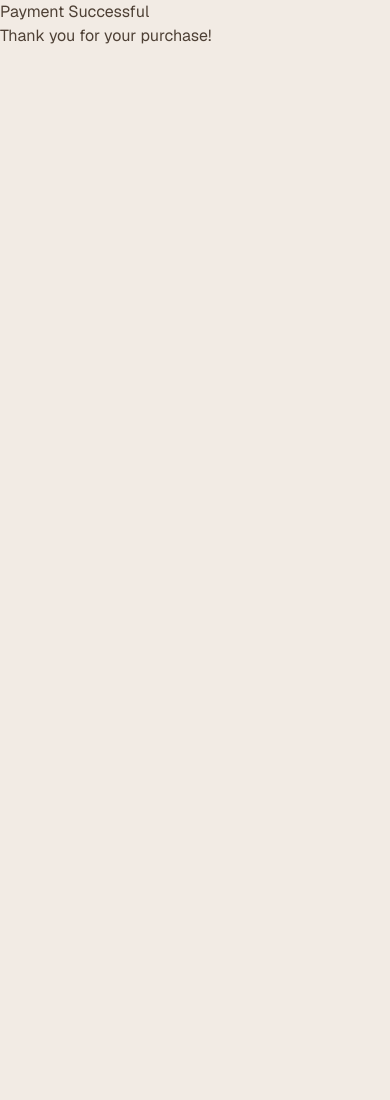
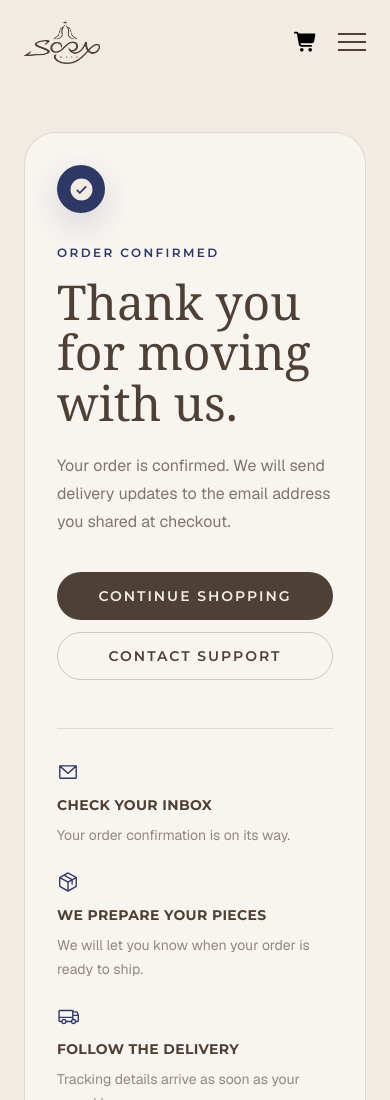
Before and after one commit to HrishavSaha/sora, a Next.js app: page /success in a window 390 px wide. Shown: the top 1100 px of the page. Before the commit the page ends 844 px from the top, so only its background shows below. Built offline with nearby package versions, Linux system fonts and the light colour scheme.

Commit message:
feat: implement success page with order confirmation and dynamic order status update

```diff
--- a/app/api/checkout-sessions/route.ts
+++ b/app/api/checkout-sessions/route.ts
@@ -1,18 +1,9 @@
-import Stripe from "stripe";
 import { NextResponse } from "next/server";
 import { parseCheckoutSessionRequest } from "@/lib/checkout";
 import { getActiveProductsByIds } from "@/lib/products";
 import { createServiceClient } from "@/lib/supabase/server";
 import { getShippingFee } from "@/lib/pricing";
-
-function createStripeClient() {
-	const secretKey = process.env.STRIPE_SECRET_KEY;
-	if (!secretKey) {
-		throw new Error("Missing STRIPE_SECRET_KEY environment variable");
-	}
-
-	return new Stripe(secretKey);
-}
+import { createStripeClient } from "@/lib/stripe";
 
 export async function POST(request: Request) {
 	const checkout = parseCheckoutSessionRequest(await request.json().catch(() => null));
--- a/app/success/page.tsx
+++ b/app/success/page.tsx
@@ -1,9 +1,129 @@
-export default function Success() {
+import type { Metadata } from "next";
+import Image from "next/image";
+import Link from "next/link";
+import { CheckCircle, EnvelopeSimple, Package, Truck } from "@phosphor-icons/react/dist/ssr";
+import Footer from "@/components/footer";
+import Navbar from "@/components/navbar";
+import { createStripeClient } from "@/lib/stripe";
+import { createServiceClient } from "@/lib/supabase/server";
 
-  return (
-    <div>
-      <h1>Payment Successful</h1>
-      <p>Thank you for your purchase!</p>
-    </div>
-  );
+export const metadata: Metadata = {
+	title: "Order Confirmed",
+	description: "Your Sora Wear order has been confirmed.",
+};
+
+const nextSteps = [
+	{
+		icon: EnvelopeSimple,
+		title: "Check your inbox",
+		body: "Your order confirmation is on its way.",
+	},
+	{
+		icon: Package,
+		title: "We prepare your pieces",
+		body: "We will let you know when your order is ready to ship.",
+	},
+	{
+		icon: Truck,
+		title: "Follow the delivery",
+		body: "Tracking details arrive as soon as your parcel leaves us.",
+	},
+] as const;
+
+async function markOrderCompleted(sessionId: string | undefined) {
+	if (!sessionId?.startsWith("cs_")) return;
+
+	const session = await createStripeClient().checkout.sessions.retrieve(sessionId);
+	if (session.payment_status !== "paid") return;
+
+	const supabase = createServiceClient();
+	const { error } = await supabase
+		.from("orders")
+		.update({ status: "completed", updated_at: new Date().toISOString() })
+		.eq("stripe_order_id", session.id)
+		.eq("status", "pending");
+
+	if (error) {
+		throw new Error(`Failed to mark order as completed: ${error.message}`);
+	}
 }
+
+export default async function SuccessPage({
+	searchParams,
+}: {
+	searchParams: Promise<{ session_id?: string | string[] }>;
+}) {
+	const { session_id: sessionId } = await searchParams;
+	await markOrderCompleted(typeof sessionId === "string" ? sessionId : undefined);
+
+	return (
+		<div className="flex min-h-[100dvh] flex-col bg-secondary text-primary">
+			<Navbar variant="solid" />
+
+			<main className="flex flex-1 items-center px-6 py-12 md:px-12 md:py-16 lg:py-20">
+				<section className="mx-auto grid w-full max-w-6xl overflow-hidden rounded-[2rem] border border-primary/15 bg-white/45 lg:grid-cols-[1.05fr_0.95fr]">
+					<div className="flex flex-col justify-between p-8 sm:p-12 lg:p-16">
+						<div>
+							<div className="flex h-12 w-12 items-center justify-center rounded-full bg-accent text-secondary shadow-[0_12px_32px_rgba(45,56,100,0.16)]">
+								<CheckCircle aria-hidden="true" size={27} weight="fill" />
+							</div>
+
+							<p className="mt-8 font-montserrat text-xs font-semibold uppercase tracking-[0.2em] text-accent">
+								Order confirmed
+							</p>
+							<h1 className="mt-4 max-w-lg font-serif text-5xl leading-[1.05] text-primary sm:text-6xl lg:text-7xl">
+								Thank you for moving with us.
+							</h1>
+							<p className="mt-6 max-w-md text-base leading-7 text-primary/70 sm:text-lg">
+								Your order is confirmed. We will send delivery updates to the email address you shared at checkout.
+							</p>
+
+							<div className="mt-9 flex flex-col gap-3 sm:flex-row">
+								<Link
+									href="/shop"
+									className="inline-flex min-h-12 items-center justify-center rounded-full bg-primary px-7 font-montserrat text-sm font-semibold uppercase tracking-[0.14em] text-secondary transition-transform duration-300 hover:-translate-y-0.5 active:translate-y-0 active:scale-[0.98] focus-visible:outline-none focus-visible:ring-2 focus-visible:ring-accent focus-visible:ring-offset-2 focus-visible:ring-offset-secondary"
+								>
+									Continue shopping
+								</Link>
+								<Link
+									href="/contact"
+									className="inline-flex min-h-12 items-center justify-center rounded-full border border-primary/25 px-7 font-montserrat text-sm font-semibold uppercase tracking-[0.14em] text-primary transition-colors duration-300 hover:border-primary hover:bg-primary/5 active:scale-[0.98] focus-visible:outline-none focus-visible:ring-2 focus-visible:ring-accent focus-visible:ring-offset-2 focus-visible:ring-offset-secondary"
+								>
+									Contact support
+								</Link>
+							</div>
+						</div>
+
+						<div className="mt-12 grid gap-6 border-t border-primary/15 pt-8 sm:grid-cols-3 lg:mt-16 lg:gap-5">
+							{nextSteps.map(({ icon: Icon, title, body }) => (
+								<div key={title}>
+									<Icon aria-hidden="true" size={22} weight="regular" className="text-accent" />
+									<h2 className="mt-3 font-montserrat text-sm font-bold uppercase tracking-wide text-primary">{title}</h2>
+									<p className="mt-2 text-sm leading-6 text-primary/60">{body}</p>
+								</div>
+							))}
+						</div>
+					</div>
+
+					<div className="relative min-h-[27rem] bg-primary sm:min-h-[34rem] lg:min-h-full">
+						<Image
+							src="/images/success-yoga.png"
+							alt="Person in navy Sora activewear resting after yoga"
+							fill
+							priority
+							sizes="(min-width: 1024px) 45vw, 100vw"
+							className="object-cover object-[58%_center]"
+						/>
+						<div className="absolute inset-x-0 bottom-0 bg-gradient-to-t from-primary/75 via-primary/20 to-transparent px-8 pb-9 pt-20 sm:px-12 lg:px-10">
+							<p className="max-w-xs font-serif text-2xl leading-tight text-secondary sm:text-3xl">
+								Made for the rhythm you create.
+							</p>
+						</div>
+					</div>
+				</section>
+			</main>
+
+			<Footer />
+		</div>
+	);
+}
--- /dev/null
+++ b/lib/stripe.ts
@@ -0,0 +1,11 @@
+import "server-only";
+import Stripe from "stripe";
+
+export function createStripeClient() {
+	const secretKey = process.env.STRIPE_SECRET_KEY;
+	if (!secretKey) {
+		throw new Error("Missing STRIPE_SECRET_KEY environment variable");
+	}
+
+	return new Stripe(secretKey);
+}
```
Also changed, not shown: public/images/success-yoga.png (added).
